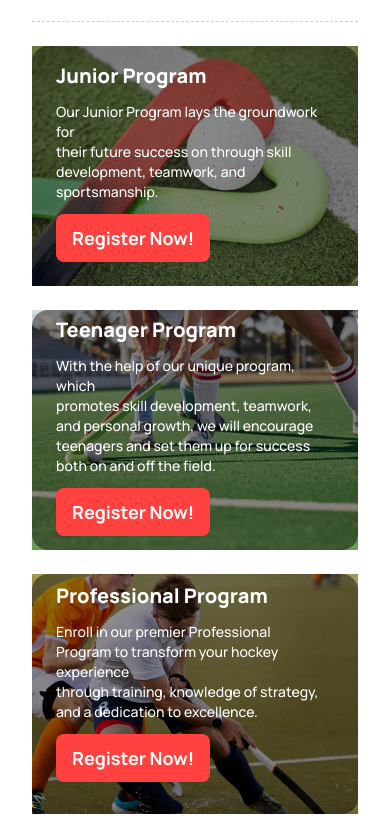
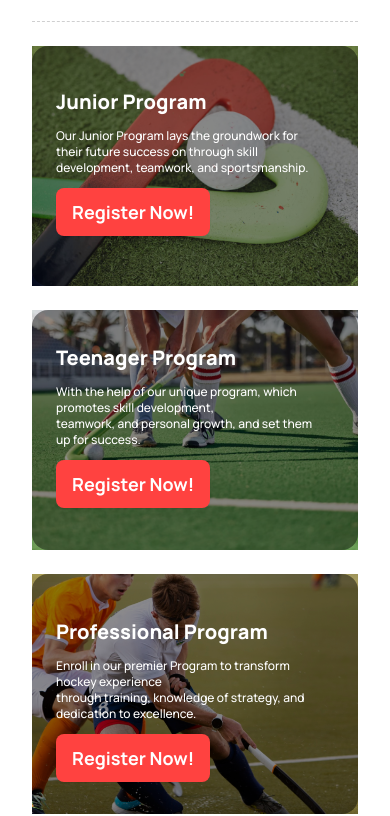
Before and after one commit to developer-fahad/B9-A3-Hockey-Club, a plain HTML site: page index.html in a window 390 px wide. Shown: the part 2089-2905 px from the top of the page. Drawn offline with nearby package versions, Linux system fonts and the light colour scheme.

Commit message:
Change the dummy text instead of meaningful text

```diff
--- a/index.html
+++ b/index.html
@@ -259,7 +259,7 @@
             <div class="absolute top-1/2 left-1/2 transform -translate-x-1/2 -translate-y-1/2 bg-black/45 w-full h-full flex items-center pt-6 pl-6 pr-8 pb-8 lg:px-10 lg:pt-11 rounded-2xl">
               <div>
                 <h3 class="text-white font-extrabold lg:text-2xl text-xl"> Junior Program </h3>
-              <p class="text-white text-sm lg:text-base py-3 lg:py-4">
+              <p class="text-white text-xs lg:text-base py-3 lg:py-4">
                 Our Junior Program lays the groundwork for <br>
                 their future success on through skill development, teamwork, and sportsmanship.</p>
                 <button class="btn border-none text-white font-bold text-lg lg:text-xl bg-[#FF4240] h-10">Register Now!</button>
@@ -272,8 +272,8 @@
             <div class="absolute top-1/2 left-1/2 transform -translate-x-1/2 -translate-y-1/2 bg-black/45 w-full h-full flex items-center pt-6 pl-6 pr-8 pb-8 lg:px-10 lg:pt-11 rounded-2xl">
               <div>
                 <h3 class="text-white font-extrabold lg:text-2xl text-xl">Teenager Program</h3>
-              <p class="text-white text-sm lg:text-base py-3 lg:py-4">
-                With the help of our unique program, which <br>promotes skill development, teamwork, and personal growth, we will encourage <br>teenagers and set them up for success both on and off the field.</p>
+              <p class="text-white text-xs lg:text-base py-3 lg:py-4">
+                With the help of our unique program, which promotes skill development, <br>teamwork, and personal growth, and set them up for success.</p>
                 <button class="btn border-none text-white font-bold text-lg lg:text-xl bg-[#FF4240] h-10">Register Now!</button>
               </div>
             </div>
@@ -284,8 +284,8 @@
             <div class="absolute top-1/2 left-1/2 transform -translate-x-1/2 -translate-y-1/2 bg-black/45 w-full h-full flex items-end pt-6 pl-6 pr-8 pb-8 lg:px-10 lg:pb-12 rounded-2xl">
               <div>
                 <h3 class="text-white font-extrabold lg:text-2xl text-xl"> Professional Program</h3>
-              <p class="text-white text-sm lg:text-base py-3 lg:py-4">
-                Enroll in our premier Professional Program to transform your hockey experience <br>through training, knowledge of strategy, and a dedication to excellence.</p>
+              <p class="text-white text-xs lg:text-base py-3 lg:py-4">
+                Enroll in our premier Program to transform hockey experience <br>through training, knowledge of strategy, and dedication to excellence.</p>
                 <button class="btn border-none text-white font-bold text-lg lg:text-xl bg-[#FF4240] h-10">Register Now!</button>
               </div>
             </div>
@@ -656,7 +656,7 @@
 
           <div class="space-y-6 lg:w-[40%] border-2 border-[#1313181A] rounded-2xl lg:p-12 p-6">
 
-            <div class="bg-[#BCED6D1A] p-6 lg:p-8 rounded-2xl">
+            <div class="bg-[#bdf16a1a] p-6 lg:p-8 rounded-2xl">
               <div class=" pb-6">
                 <img  src="Images/Group 1171275317.png" alt="">
               </div>
@@ -664,7 +664,7 @@
               <h3 class="font-extrabold text-lg lg:mb-10">(+62) 123-321-543</h3>
             </div>
 
-            <div class="bg-[#FDDD5F1A] p-6 lg:p-8 rounded-2xl">
+            <div class="bg-[#fddd5f2b] p-6 lg:p-8 rounded-2xl">
               <div class=" pb-6">
                 <img  src="Images/Group 1171275318.png" alt="">
               </div>
@@ -672,7 +672,7 @@
               <h3 class="font-extrabold text-lg lg:mb-10">hockeys@support.com</h3>
             </div>
 
-            <div class="bg-[#629CF31A] p-6 lg:p-8 rounded-2xl">
+            <div class="bg-[#5a96ef1a] p-6 lg:p-8 rounded-2xl">
               <div class=" pb-6">
                 <img  src="Images/Group 1171275321.png" alt="">
               </div>
```
